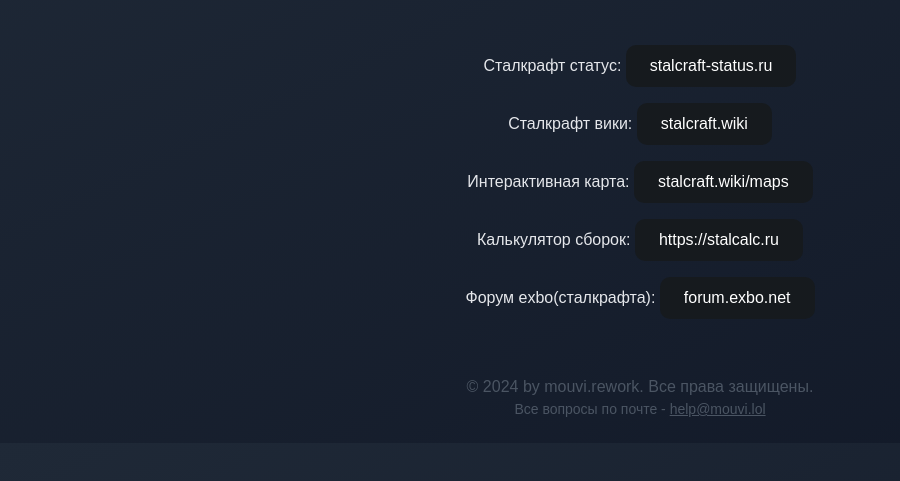
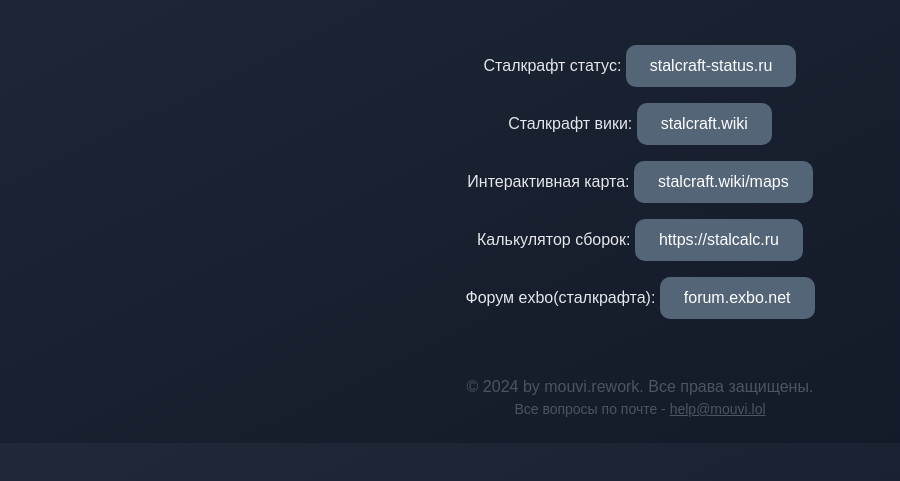
Before and after one commit to Mouvi888/sc, a plain HTML site: page index.html in a window 1280 px wide. Shown: the part 183-664 px from the top of the page, without its empty margins (0-900 px from the left). Drawn offline with nearby package versions, Linux system fonts and the light colour scheme.

Commit message:
Update index.html

```diff
--- a/index.html
+++ b/index.html
@@ -57,7 +57,7 @@
   /* Теперь это строчно-блочный элемент */
   display: inline-block;
   /* Серый цвет фона кнопки */
-  background: #161a1e;
+  background: #556578;
   /* Белый цвет текста */
   color: #fff;
   /* Отступы вокруг текста */
```
